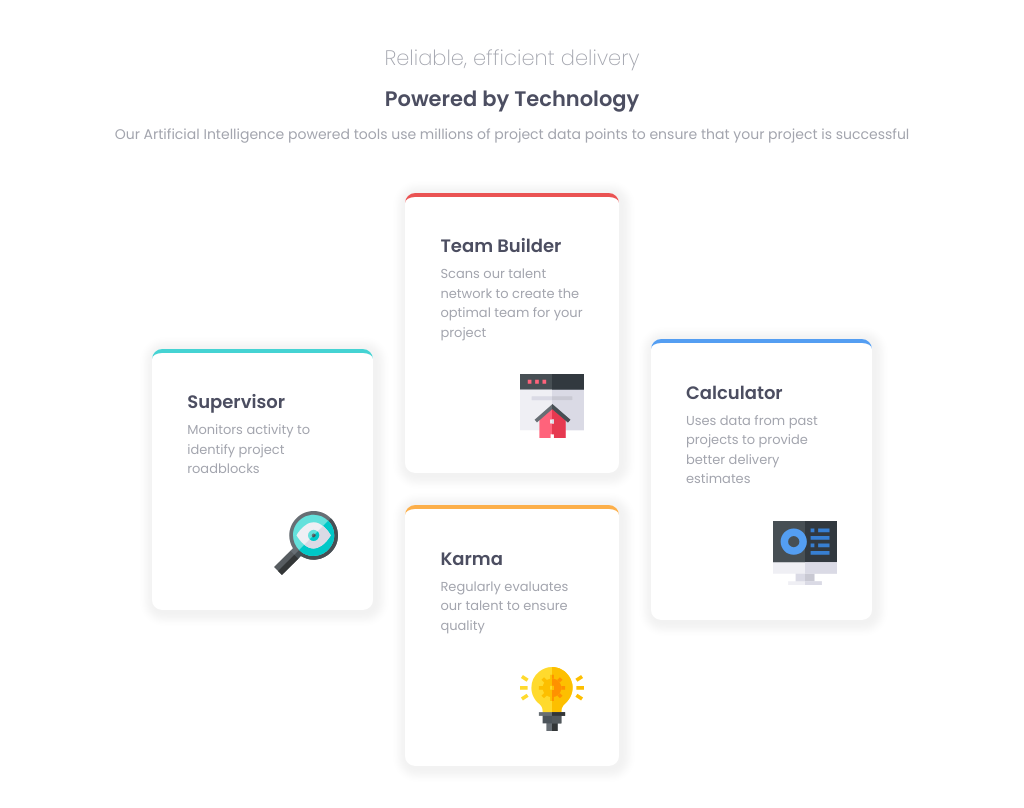
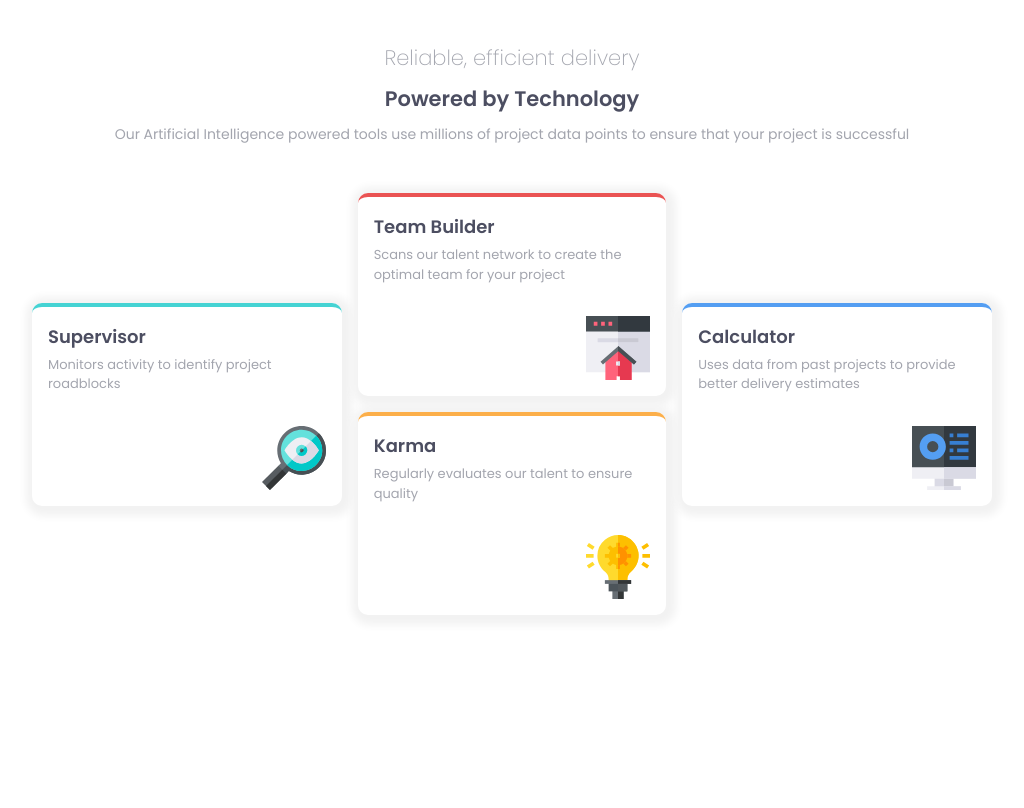
Before and after one commit to marviecephas/four_cards, a plain HTML site: page index.html in a window 1024 px wide. Drawn offline with Linux system fonts and the light colour scheme.

Commit message:
Declare stying for medium screens

```diff
--- a/style.css
+++ b/style.css
@@ -98,6 +98,19 @@ svg{
     }
 }
 
+@media (min-width: 865px) and (max-width: 1089px) {
+    .parent_container_two{
+        gap: 1em;
+        padding: 3em .5em;
+    }
+    .sub_parent_container{
+        gap: 1em;
+    }
+    .child_container{
+        padding: 1em;
+    }
+}
+
 
 
 @media (min-width: 400px) and (max-width: 864px) {
```
